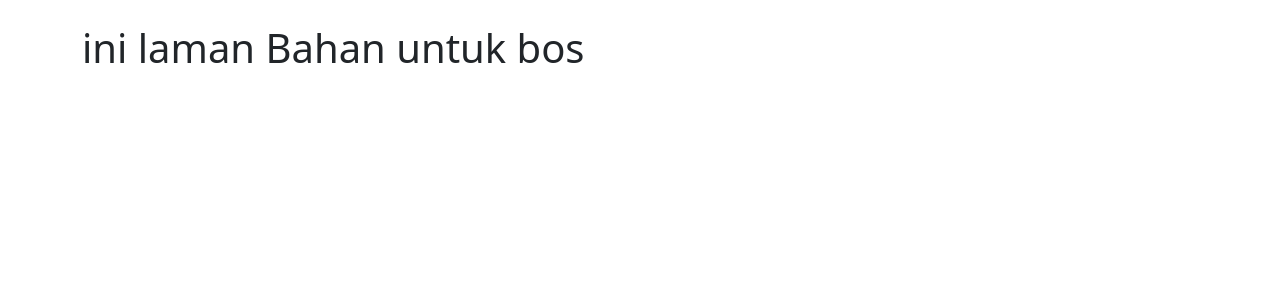
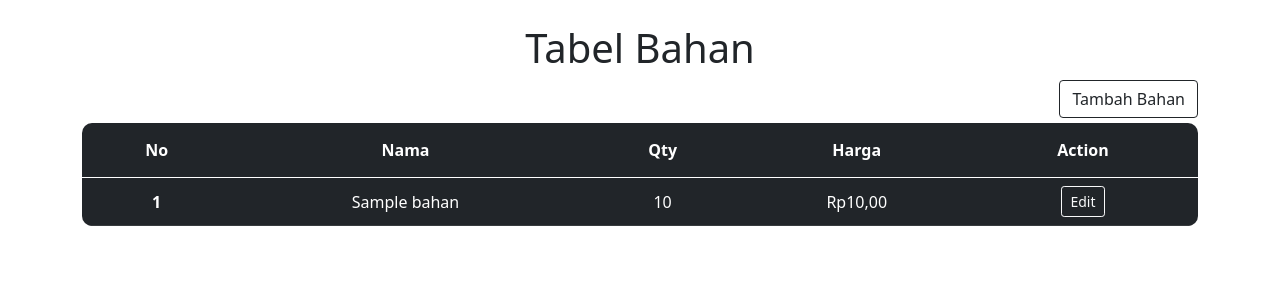
Before and after one commit to AlyDap/enterprise2, a CodeIgniter 4 app: template app/Views/bos/bahan.php in a window 1280 px wide. Shown: the part 56-356 px from the top of the page. Run offline with PHP 8.4 and a stand-in for CodeIgniter, Linux system fonts and the light colour scheme; the template is opened without the code that fills it: most values are stand-ins (such as "Sample title", 1, 10 or a date in 2020); data that the repository does not hold is empty; some libraries are stand-ins or nearby versions.

Commit message:
add fungsi tambah bahan, edit migrasi tabel bahan, dll

```diff
--- a/app/Config/Routes.php
+++ b/app/Config/Routes.php
@@ -41,6 +41,8 @@ $routes->get('/dashboard', 'Dashboard::index'); //INI DASHBOARD
 $routes->get('/produk', 'Bos::produk');
 $routes->get('/mitra', 'Bos::mitra');
 $routes->get('/bahan', 'Bos::bahan');
+$routes->get('/bahan/createbahan', 'Bos::createBahan');
+$routes->post('/bahan/storebahan', 'Bos::storeBahan');
 
 /*
  * --------------------------------------------------------------------
--- a/app/Database/Migrations/2023-03-27-055714_Bahan.php
+++ b/app/Database/Migrations/2023-03-27-055714_Bahan.php
@@ -15,7 +15,8 @@ class Bahan extends Migration
                 'constraint'    => 11
             ],
             'nama' => [
-                'type'  => 'INT',
+                'type'  => 'VARCHAR',
+                'constraint'    => 30
             ],
             'jumlah' => [
                 'type'  => 'INT',
--- a/app/Views/bos/bahan.php
+++ b/app/Views/bos/bahan.php
@@ -1,4 +1,45 @@
 <?= $this->extend('layout') ?>
 <?= $this->section('content') ?>
-<h1>ini laman Bahan untuk bos</h1>
+<?php
+if (!empty(session()->getFlashdata('success'))) { ?>
+    <div class="alert alert-dark" style="text-align: center;">
+        <?php echo session()->getFlashdata('success'); ?>
+    </div>
+<?php } ?>
+
+<?php if (!empty(session()->getFlashdata('info'))) { ?>
+    <div class="alert alert-secondary" style="text-align: center;">
+        <?php echo session()->getFlashdata('info'); ?>
+    </div>
+<?php } ?>
+
+<?php if (!empty(session()->getFlashdata('warning'))) { ?>
+    <div class="alert alert-warning" style="text-align: center;">
+        <?php echo session()->getFlashdata('warning'); ?>
+    </div>
+<?php } ?>
+<h1 style="text-align: center;">Tabel Bahan</h1>
+<a role="button" class="btn btn-outline-dark" href="<?= base_url('bahan/createbahan'); ?>" style="margin-bottom: 5px; float: right;">Tambah Bahan</a>
+<table class="table table-dark table-striped-columns" style="border-collapse:collapse ;border-radius: 10px;overflow: hidden;">
+    <thead>
+        <tr style="text-align: center;">
+            <th scope="col" style="padding: 15px;">No</th>
+            <th scope="col" style="padding: 15px;">Nama</th>
+            <th scope="col" style="padding: 15px;">Qty</th>
+            <th scope="col" style="padding: 15px;">Harga</th>
+            <th scope="col" style="padding: 15px;">Action</th>
+        </tr>
+    </thead>
+    <tbody>
+        <?php foreach ($bahan as $key => $row) { ?>
+            <tr style="text-align: center; vertical-align: middle;">
+                <th scope="row"><?= $key + 1; ?></td>
+                <td><?= $row['nama']; ?></td>
+                <td><?= $row['jumlah']; ?></td>
+                <td>Rp<?= $row['harga']; ?>,00</td>
+                <td><a href="<?= base_url('bahan/edit' . $row['id_bahan']); ?>" class="btn btn-sm btn-outline-light">Edit</a></td>
+            </tr>
+        <?php } ?>
+    </tbody>
+</table>
 <?= $this->endSection(); ?>
--- a/app/Views/bos/index.php
+++ b/app/Views/bos/index.php
@@ -1,4 +1,4 @@
 <?= $this->extend('layout') ?>
 <?= $this->section('content') ?>
-<h1>ini laman dashboard untuk bos</h1>
+<h1>DASHBOARD BOSSS</h1>
 <?= $this->endSection(); ?>
--- a/app/Views/bos/mitra.php
+++ b/app/Views/bos/mitra.php
@@ -1,4 +1,4 @@
 <?= $this->extend('layout') ?>
 <?= $this->section('content') ?>
-<h1>ini laman Mitra untuk bos</h1>
+<h1>MITRA BOSSS</h1>
 <?= $this->endSection(); ?>
--- a/app/Views/bos/produk.php
+++ b/app/Views/bos/produk.php
@@ -1,4 +1,4 @@
 <?= $this->extend('layout') ?>
 <?= $this->section('content') ?>
-<h1>ini laman Produk untuk bos</h1>
+<h1>PRODUK BOSSS</h1>
 <?= $this->endSection(); ?>
```
Also changed, not shown: app/Config/Validation.php (+17 -0 lines), app/Controllers/Bos.php (+35 -0 lines), app/Models/Bahan_model.php (added, +23 -0 lines), app/Views/bos/createbahan.php (added, +37 -0 lines).
